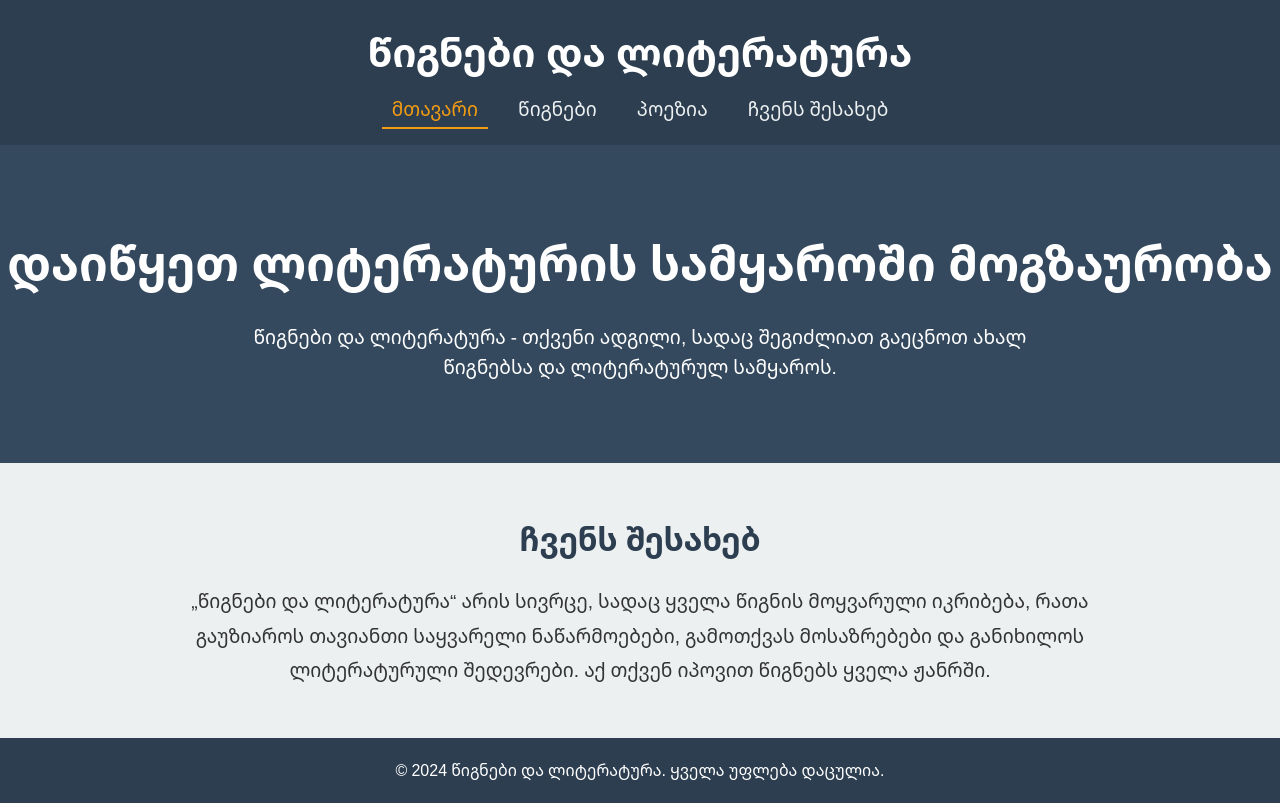
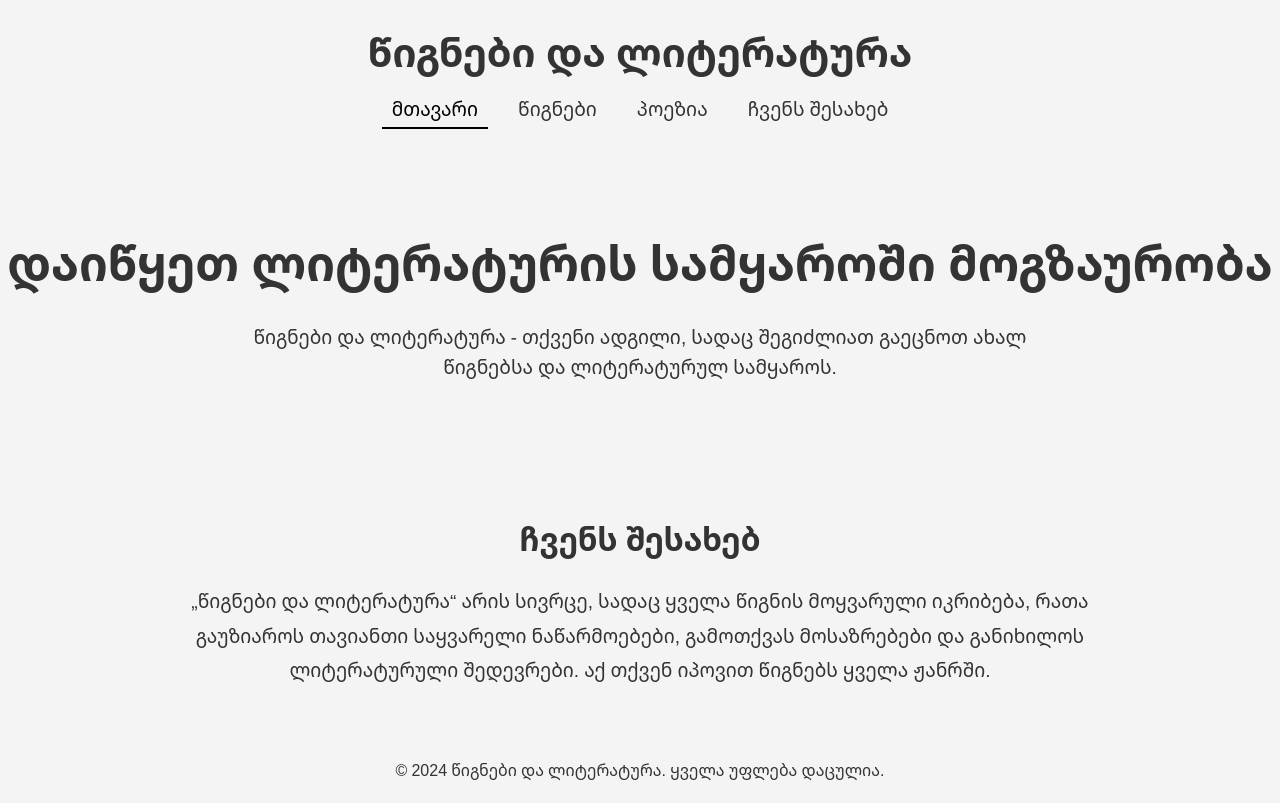
Before and after one commit to liziilazishvili/literature, a plain HTML site: page main_page.html in a window 1280 px wide. Drawn offline with Linux system fonts and the light colour scheme.

Commit message:
styles.css

```diff
--- a/styles.css
+++ b/styles.css
@@ -22,8 +22,6 @@ body {
 
 /* Header Styles */
 header {
-    background-color: #2c3e50;
-    color: #fff;
     padding: 20px 0;
 }
 
@@ -46,7 +44,7 @@ nav ul li {
 }
 
 nav ul li a {
-    color: #ecf0f1;
+    color: #333;
     text-decoration: none;
     font-size: 1.2rem;
     text-transform: uppercase;
@@ -55,14 +53,12 @@ nav ul li a {
 
 nav ul li a:hover,
 nav ul li a.active {
-    color: #f39c12;
-    border-bottom: 2px solid #f39c12;
+    color: #000;
+    border-bottom: 2px solid #000;
 }
 
 /* Hero Section */
 .hero {
-    background-color: #34495e;
-    color: #fff;
     padding: 80px 0;
     text-align: center;
 }
@@ -80,7 +76,6 @@ nav ul li a.active {
 
 /* About Section */
 .about {
-    background-color: #ecf0f1;
     padding: 50px 0;
     text-align: center;
 }
@@ -88,7 +83,6 @@ nav ul li a.active {
 .about h2 {
     font-size: 2rem;
     margin-bottom: 20px;
-    color: #2c3e50;
 }
 
 .about p {
@@ -108,7 +102,6 @@ nav ul li a.active {
 .poetry h2 {
     font-size: 2.5rem;
     margin-bottom: 40px;
-    color: #2c3e50;
 }
 
 .poetry p {
@@ -147,8 +140,6 @@ nav ul li a.active {
 
 /* Footer Styles */
 footer {
-    background-color: #2c3e50;
-    color: #fff;
     padding: 20px 0;
     text-align: center;
 }
```
